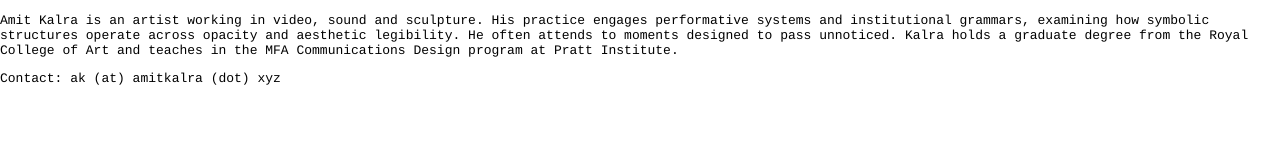
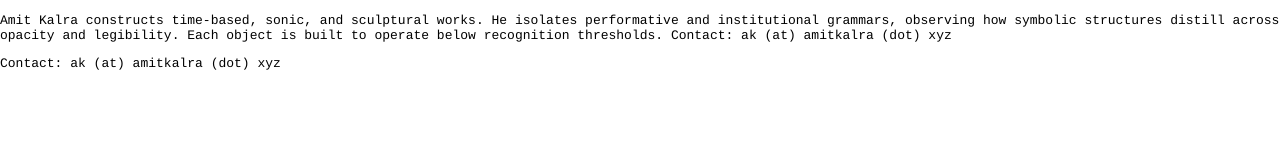
Before and after one commit to v9-archive/v9-archive.github.io, a plain HTML site: page index.html in a window 1280 px wide. Drawn offline with Linux system fonts and the light colour scheme.

Commit message:
Update index.html

```diff
--- a/index.html
+++ b/index.html
@@ -15,7 +15,10 @@
   </style>
 </head>
 <body>
-<p>Amit Kalra is an artist working in video, sound and sculpture. His practice engages performative systems and institutional grammars, examining how symbolic structures operate across opacity and aesthetic legibility. He often attends to moments designed to pass unnoticed. Kalra holds a graduate degree from the Royal College of Art and teaches in the MFA Communications Design program at Pratt Institute.</p>
+<p>Amit Kalra constructs time-based, sonic, and sculptural works. He isolates performative and institutional grammars, observing how symbolic structures distill across opacity and  legibility. Each object is built to operate below recognition thresholds.
+
+Contact: ak (at) amitkalra (dot) xyz
+</p>
 <p>Contact: ak (at) amitkalra (dot) xyz</p>
 </body>
 </html>
```
